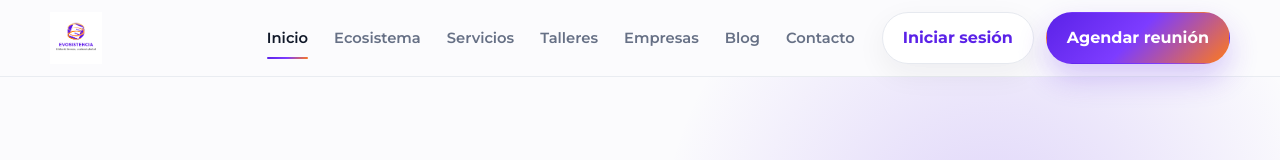
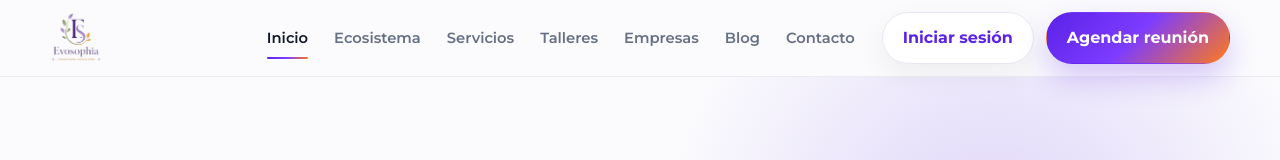
Before and after one commit to AdrianMEsp/evoshopia, a Next.js app: page / in a window 1280 px wide. Shown: the top 160 px of the page. Built offline with nearby package versions, Linux system fonts and the light colour scheme.

Commit message:
logo corrected

```diff
--- a/components/layout/Footer.tsx
+++ b/components/layout/Footer.tsx
@@ -1,6 +1,7 @@
 import Image from "next/image";
 import { Container } from "@/components/ui/Container";
 import { footer } from "@/content/site";
+import Logo from "@/public/images/brand/evosistencia.png"
 
 export function Footer() {
   return (
@@ -9,7 +10,7 @@ export function Footer() {
         <div className="grid gap-[34px] md:grid-cols-2 lg:grid-cols-[1.3fr_repeat(3,1fr)] max-sm:grid-cols-2 max-sm:gap-x-6 max-sm:gap-y-7">
           <div className="max-sm:col-span-2">
             <Image
-              src="/images/brand/evosistencia.png"
+              src={Logo}
               alt="Evosistencia"
               width={210}
               height={62}
--- a/components/layout/Header.tsx
+++ b/components/layout/Header.tsx
@@ -8,6 +8,7 @@ import { Button } from "@/components/ui/Button";
 import { Container } from "@/components/ui/Container";
 import { navLinks } from "@/content/site";
 import { cn } from "@/lib/cn";
+import Logo from "@/public/images/brand/evosistencia.png"
 
 export function Header() {
   const [open, setOpen] = useState(false);
@@ -46,7 +47,7 @@ export function Header() {
           onClick={closeMenu}
         >
           <Image
-            src="/images/brand/evosistencia.png"
+            src={Logo}
             alt="Evosistencia"
             width={190}
             height={52}
```
Also changed, not shown: app/icon.png (deleted), public/images/brand/evosistencia.png.
